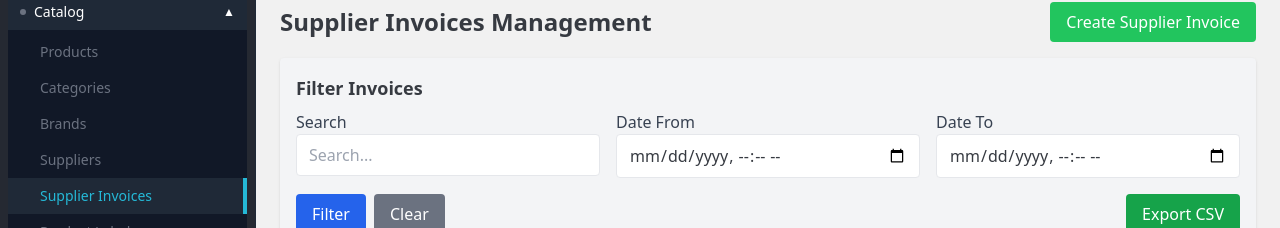
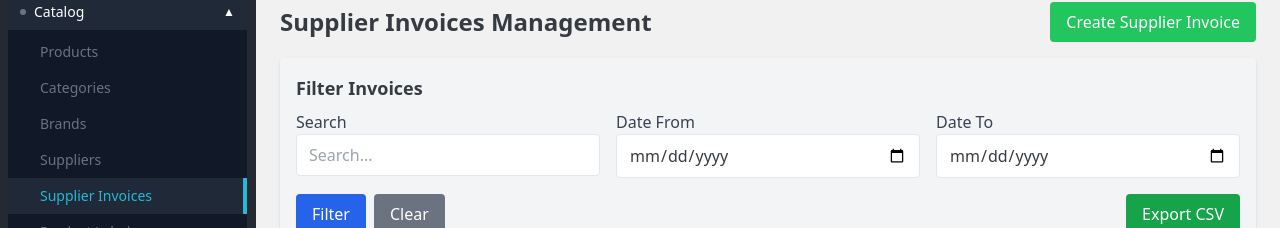
Before and after one commit to middlesboro/tany-react, a React (Vite) app in the folder admin/: page /admin/supplier-invoices in a window 1280 px wide. Shown: the part 86-314 px from the top of the page. Built offline with nearby package versions, Linux system fonts and the light colour scheme; no server answers; sample sign-in values are in the browser's storage.

Commit message:
fix: change date filter to send localdate
Changes the date filter inputs in SupplierInvoiceList from datetime-local
to date, to send only the local date string format for filtering.

Co-authored-by: middlesboro <1727159+middlesboro@users.noreply.github.com>

```diff
--- a/admin/src/components/SupplierInvoiceList.jsx
+++ b/admin/src/components/SupplierInvoiceList.jsx
@@ -77,7 +77,7 @@ const SupplierInvoiceList = () => {
           <div>
             <label className="block text-gray-700">Date From</label>
             <input
-              type="datetime-local"
+              type="date"
               name="createDateFrom"
               value={filter.createDateFrom || ''}
               onChange={handleFilterChange}
@@ -87,7 +87,7 @@ const SupplierInvoiceList = () => {
           <div>
             <label className="block text-gray-700">Date To</label>
             <input
-              type="datetime-local"
+              type="date"
               name="createDateTo"
               value={filter.createDateTo || ''}
               onChange={handleFilterChange}
```
